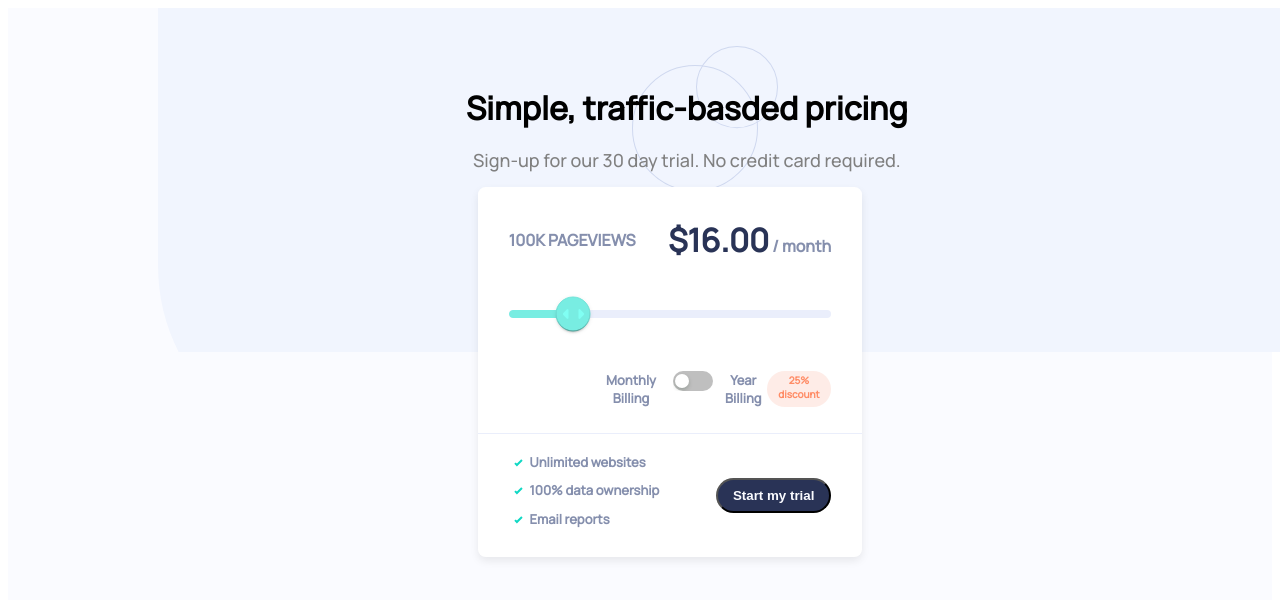
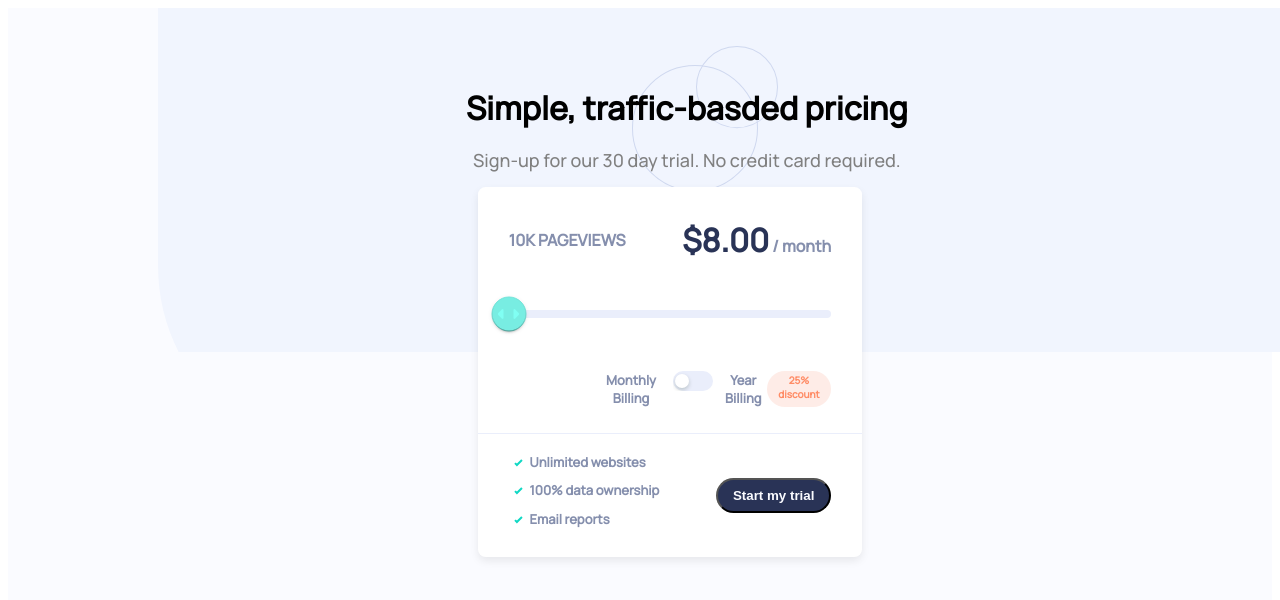
Before and after one commit to maxechereza/Name-Your-Price, a React (Create React App) app in the folder name-your-price/: page / in a window 1280 px wide. Shown: the top 600 px of the page. Built offline with nearby package versions, Linux system fonts and the light colour scheme.

Commit message:
Calculating billing

```diff
--- a/name-your-price/src/App.tsx
+++ b/name-your-price/src/App.tsx
@@ -1,7 +1,4 @@
-//stylesheets
 import "./App.css";
-
-//components
 import PriceContainer from "./components/PriceContainer";
 
 function App() {
--- a/name-your-price/src/components/PriceContainer.tsx
+++ b/name-your-price/src/components/PriceContainer.tsx
@@ -1,3 +1,4 @@
+import React from "react";
 import "./PriceContainer.css";
 import Slider, { SliderThumb } from "@mui/material/Slider";
 import Switch from "@mui/material/Switch";
@@ -19,6 +20,62 @@ function NYPThumbComponent(props: NYPThumbComponentProps) {
 
 const ligth = "hsl(174deg 77% 70%)";
 const bold = "hsl(174, 86%, 45%)";
+
+const pageViewMarkers = [
+  {
+    value: 0,
+    scaledValue: 10000,
+    label: "10K",
+    price: 8,
+  },
+  {
+    value: 25,
+    scaledValue: 50000,
+    label: "50K",
+    price: 12,
+  },
+  {
+    value: 50,
+    scaledValue: 100000,
+    label: "100K",
+    price: 16,
+  },
+  {
+    value: 75,
+    scaledValue: 500000,
+    label: "500K",
+    price: 24,
+  },
+  {
+    value: 100,
+    scaledValue: 1000000,
+    label: "1M",
+    price: 36,
+  },
+];
+
+//helper function
+function ensure<T>(
+  argument: T | undefined | null,
+  message: string = "This value was promised to be there."
+): T {
+  if (argument === undefined || argument === null) {
+    throw new TypeError(message);
+  }
+
+  return argument;
+}
+
+function scale(value: number) {
+  const previousMarkIndex = Math.floor(value / 25);
+  const previousMark = pageViewMarkers[previousMarkIndex];
+  const remainder = value % 25;
+  if (remainder === 0) {
+    return previousMark.scaledValue;
+  }
+
+  return pageViewMarkers[previousMarkIndex + 1].scaledValue;
+}
 
 const NYPSlider = styled(Slider)(({}) => ({
   color: `${ligth}`,
@@ -68,7 +125,7 @@ const NYPSwitch = styled(Switch)(({}) => ({
       color: "#fff",
       "& + .MuiSwitch-track": {
         opacity: 1,
-        backgroundColor: `${ligth}`,
+        backgroundColor: "hsl(224, 65%, 95%)",
       },
     },
   },
@@ -82,13 +139,34 @@ const NYPSwitch = styled(Switch)(({}) => ({
   "& .MuiSwitch-track": {
     borderRadius: 20 / 2,
     opacity: 1,
-    backgroundColor: "rgba(0,0,0,.25)",
+    backgroundColor: "hsl(224, 65%, 95%)",
     boxSizing: "border-box",
+  },
+  "&:hover": {
+    "& .MuiSwitch-track": {
+      backgroundColor: `${ligth}`,
+    },
   },
 }));
 
 function PriceContainer() {
-  const [switchValue, setSwitchValue] = useToggle();
+  const [isMonthlyBilling, setIsMonthlyBilling] = useToggle();
+  const [sliderValue, setSliderValue] = React.useState<number>(0);
+
+  const handleChange = (event: Event, newValue: number | number[]) => {
+    if (typeof newValue === "number") {
+      setSliderValue(newValue);
+    }
+  };
+
+  const pageviews = ensure(
+    pageViewMarkers.find((x) => x.scaledValue === scale(sliderValue))
+  );
+
+  const label = pageviews.label;
+  const price = isMonthlyBilling
+    ? pageviews.price - pageviews.price * 0.25
+    : pageviews?.price;
 
   return (
     <>
@@ -96,23 +174,34 @@ function PriceContainer() {
         <div className="UpperSection">
           <div className="PriceSummary">
             <b style={{ color: "hsl(225, 20%, 60%)", fontStretch: "expanded" }}>
-              100K PAGEVIEWS
+              {label} PAGEVIEWS
             </b>
             <div>
               <b style={{ color: "hsl(227, 35%, 25%)", fontSize: "xx-large" }}>
-                $16.00
+                {`$${price}.00`}
               </b>
               <b style={{ color: "hsl(225, 20%, 60%)" }}> / month</b>
             </div>
           </div>
 
-          <NYPSlider slots={{ thumb: NYPThumbComponent }} defaultValue={20} />
+          <NYPSlider
+            slots={{ thumb: NYPThumbComponent }}
+            onChange={handleChange}
+            value={sliderValue}
+            min={0}
+            step={1}
+            max={100}
+            scale={scale}
+          />
 
           <div className="Billing">
             <b style={{ color: "hsl(225, 20%, 60%)", fontSize: "small" }}>
               Monthly Billing
             </b>
-            <NYPSwitch value={switchValue} onChange={setSwitchValue} />
+            <NYPSwitch
+              value={isMonthlyBilling}
+              onChange={setIsMonthlyBilling}
+            />
             <b style={{ color: "hsl(225, 20%, 60%)", fontSize: "small" }}>
               Year Billing
             </b>
--- a/name-your-price/src/index.tsx
+++ b/name-your-price/src/index.tsx
@@ -1,13 +1,7 @@
-import React from "react";
 import ReactDOM from "react-dom/client";
-import { StyledEngineProvider } from "@mui/material/styles";
 import App from "./App";
 
 const root = ReactDOM.createRoot(
   document.getElementById("root") as HTMLElement
 );
-root.render(
-  <StyledEngineProvider injectFirst>
-    <App />
-  </StyledEngineProvider>
-);
+root.render(<App />);
```
